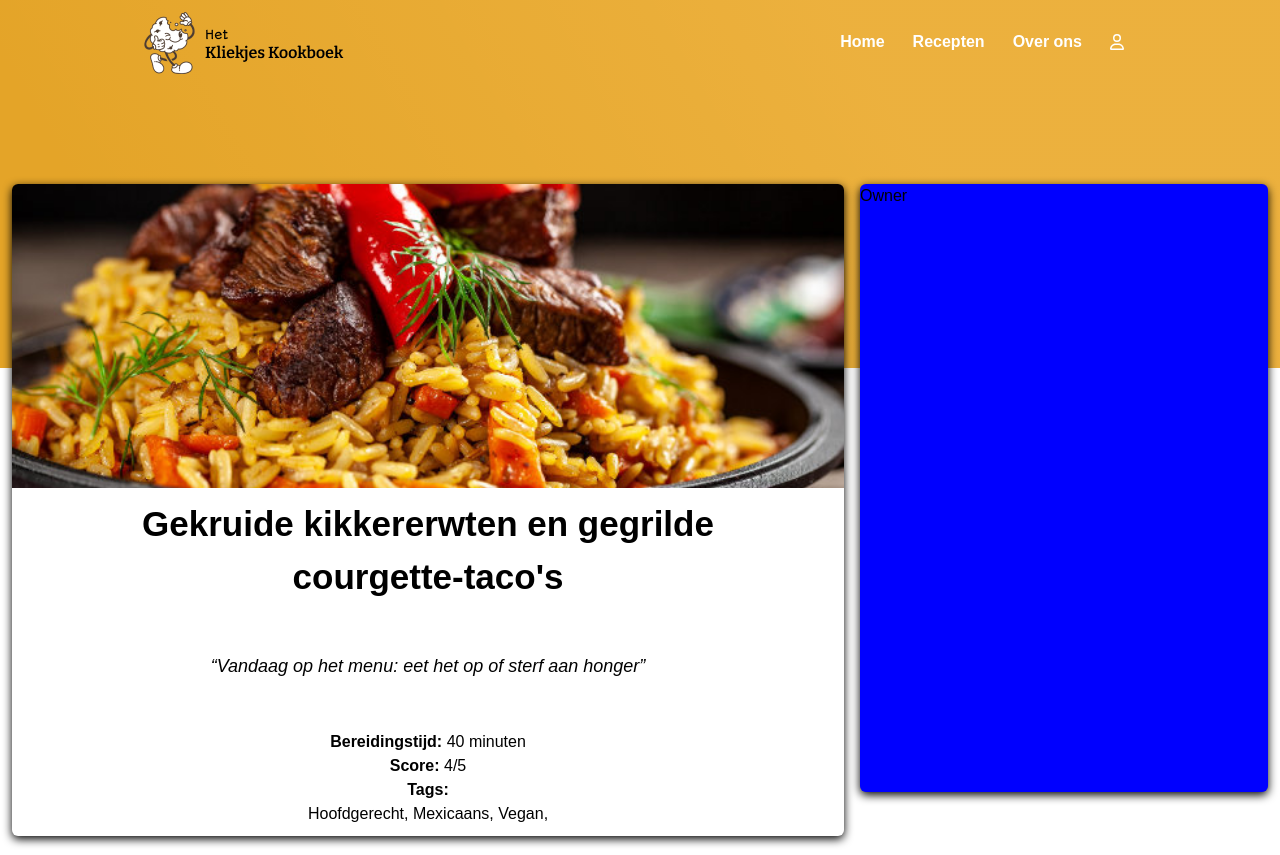
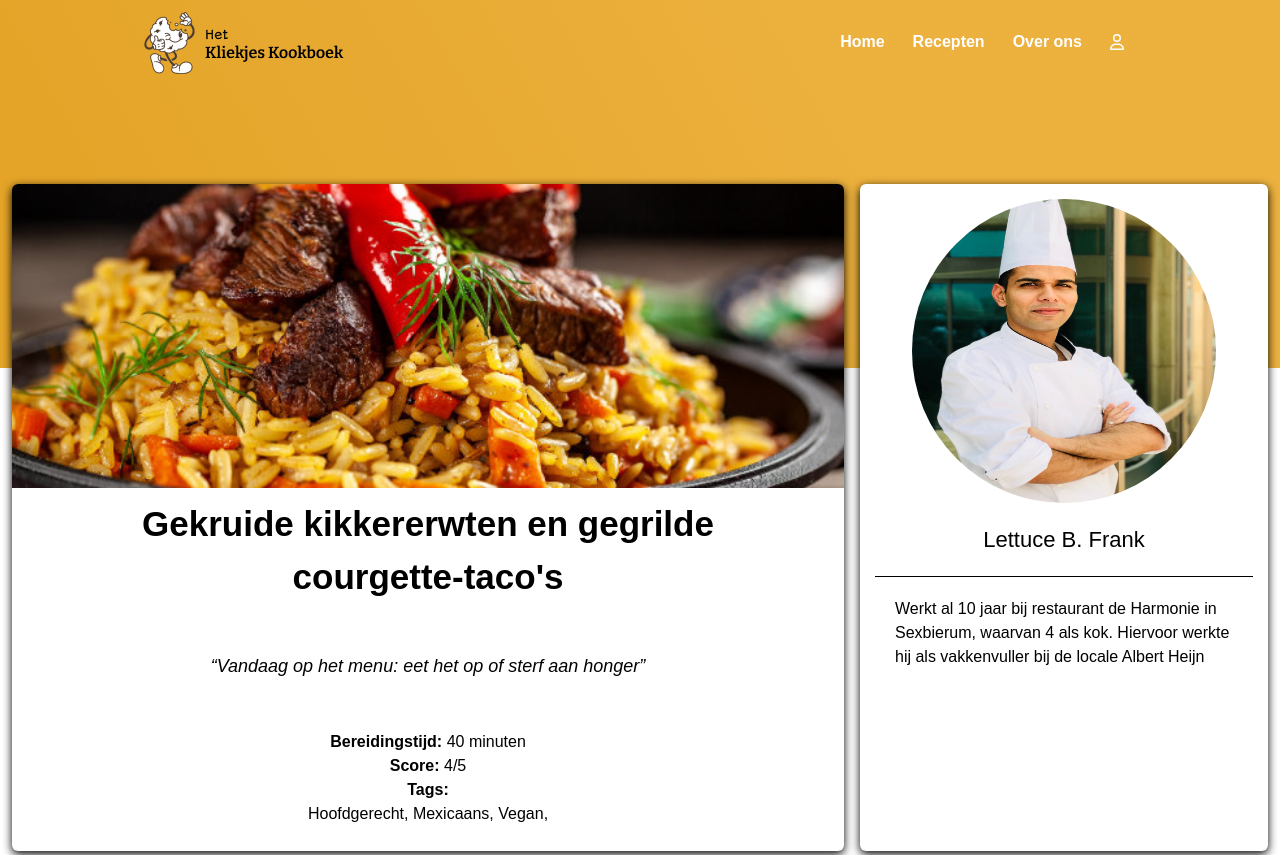
Before and after one commit to IvoDeiman/KliekjesKookboek, a Vue app: page /recipes/1 in a window 1280 px wide. Shown: the top 855 px of the page. Built offline with nearby package versions, Linux system fonts and the light colour scheme.

Commit message:
Cook info details added

```diff
--- a/src/views/RecipeDetail.vue
+++ b/src/views/RecipeDetail.vue
@@ -2,8 +2,9 @@
     <!--<h1 style="padding-top: 100px;">Recipe detail {{ id }}</h1>-->
     <div class="header h-[368px]">
       <div class="container-details sm:px-3 xl:px-[144px]">
-        <div class="recipe-info custom-grid xl:h-[608px] xl:mb-8 lg:grid-cols-3 lg:gap-4 ">
-          <div class="recipe xl:h-full mb-8 xl:mb-0 md:col-span-2 rounded-md box-shadow">
+        <!--<div class="recipe-info custom-grid xl:h-[608px] xl:mb-8 lg:grid-cols-3 lg:gap-4 ">-->
+        <div class="recipe-info lg:grid lg:grid-cols-3 lg:gap-4">
+          <div class="recipe mb-8 lg:col-span-2 rounded-md box-shadow">
             <img src="../assets/oosterse-maaltijd.jpg" alt="maaltijd" class="w-full rounded-t-md h-[304px]" style="object-fit: cover;">
             <h1 class="recipe-title">Gekruide kikkererwten en gegrilde courgette-taco's</h1>
             <h2 class="quote"><i>“Vandaag op het menu: eet het op of sterf aan honger”</i></h2>
@@ -27,8 +28,12 @@
               </div>
             </div>
           </div>
-          <div class="owner h-[608px] xl:h-full mb-8 xl:mb-0 md:col-1 rounded-md box-shadow">
-            Owner
+
+          <div class="owner  mb-8 rounded-md box-shadow">
+            <img src="../assets/Chef1.jpg" alt="chef" class="rounded-full owner-image md w-[304px] h-[304px]">
+            <label class="owner-name">Lettuce B. Frank</label>
+            <hr class="owner-seperator">
+            <p class="chef-info">Werkt al 10 jaar bij restaurant de Harmonie in Sexbierum, waarvan 4 als kok. Hiervoor werkte hij als vakkenvuller bij de locale Albert Heijn</p>
           </div>
         </div>
 
@@ -138,12 +143,34 @@
   }
 
   .info {
-    padding: 0px 25px 10px 25px;
+    padding: 0px 25px 25px 25px;
     text-align: center;
   }
 
   .owner {
-    background: blue;
+    padding: 15px 0px 0px 0px;
+    background: white;
+  }
+
+  .owner-image {
+    display: block;
+    margin-left: auto;
+    margin-right: auto;
+  }
+
+  .owner-name {
+    text-align: center;
+    display: block;
+    font-size: 22px;
+    padding: 20px 15px;
+  }
+
+  .owner-seperator {
+    margin: 0px 15px;
+  }
+
+  .chef-info {
+    padding: 20px 35px;
   }
 
   .ingredients {
```
Also changed, not shown: src/assets/Chef1.jpg (added).
